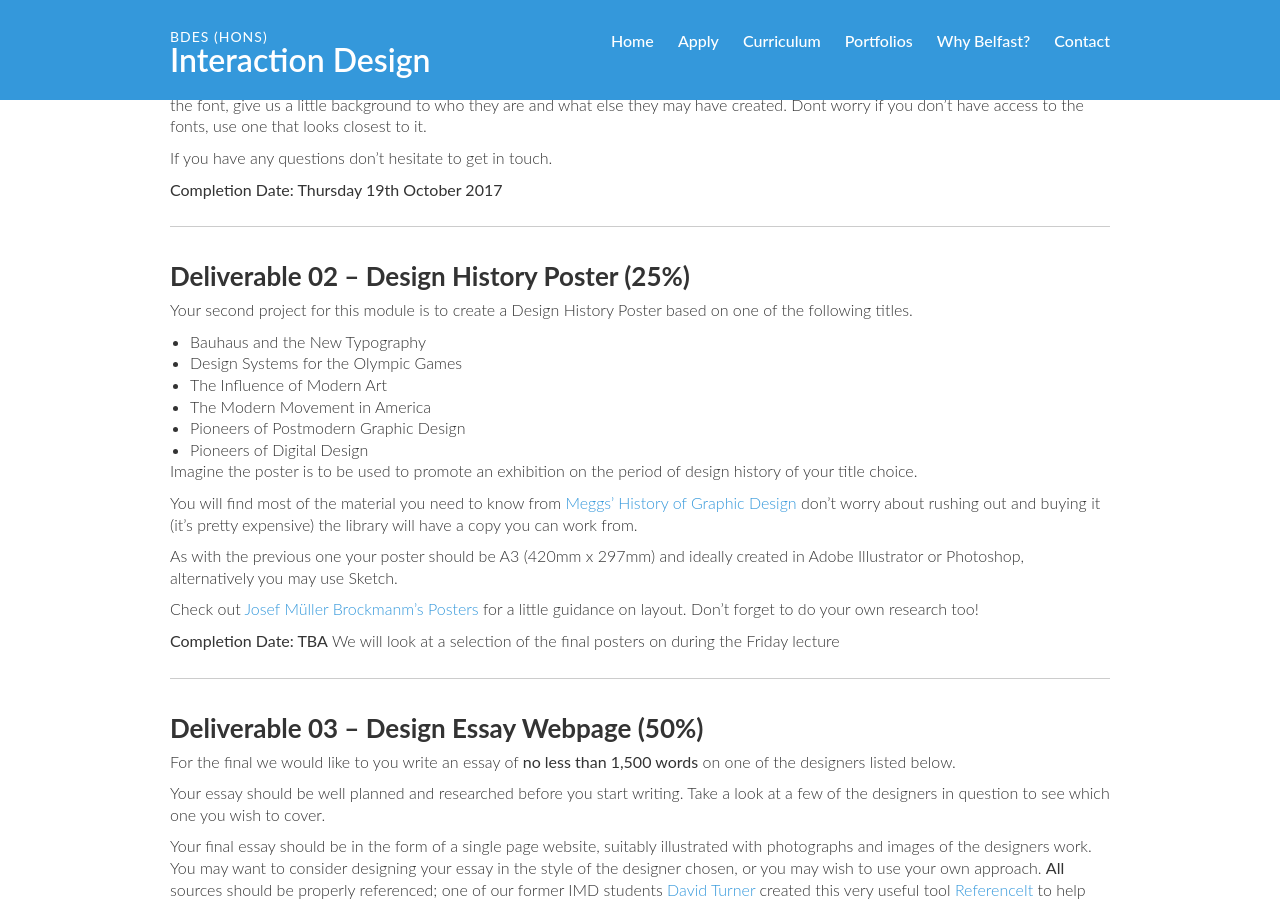
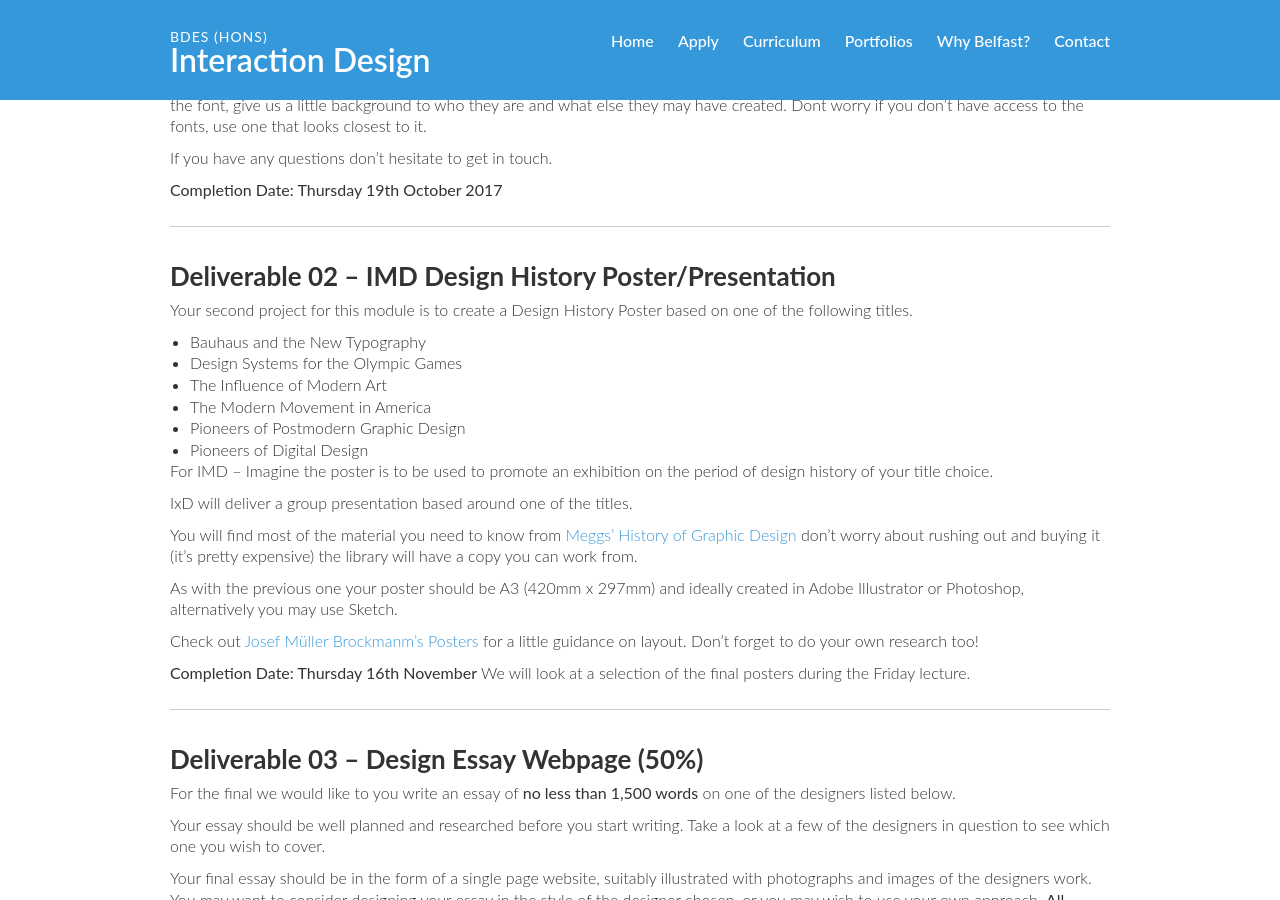
Before and after one commit to ixdbelfast/ixdbelfast.github.io, a Jekyll site: the page built from modules/IXD102/IXD102-Deliverables.md, in a window 1280 px wide and 900 px high, scrolled down 1334 px. Built offline with Jekyll 4.4.1, drawn with Linux system fonts in a browser that asks for light colours; our own code applies the rules of GitHub Pages for plain Markdown files.

Commit message:
Added deadline to deliverables

```diff
--- a/modules/IXD102/IXD102-Deliverables.md
+++ b/modules/IXD102/IXD102-Deliverables.md
@@ -42,8 +42,8 @@ If you have any questions don’t hesitate to get in touch.
 
 ---
 
-Deliverable 02 – Design History Poster (25%)
---------------------------------------------
+Deliverable 02 – IMD Design History Poster/Presentation
+-------------------------------------------------------
 Your second project for this module is to create a Design History Poster based on one of the following titles.
 
 - Bauhaus and the New Typography
@@ -53,7 +53,9 @@ Your second project for this module is to create a Design History Poster based o
 - Pioneers of Postmodern Graphic Design
 - Pioneers of Digital Design
 
-Imagine the poster is to be used to promote an exhibition on the period of design history of your title choice.
+For IMD – Imagine the poster is to be used to promote an exhibition on the period of design history of your title choice.
+
+IxD will deliver a group presentation based around one of the titles.
 
 You will find most of the material you need to know from [Meggs' History of Graphic Design](http://www.amazon.co.uk/Meggs-History-Graphic-Design-Philip/dp/0470168730/ref=dp_ob_title_bk) don't worry about rushing out and buying it (it's pretty expensive) the library will have a copy you can work from.
 
@@ -61,7 +63,7 @@ As with the previous one your poster should be A3 (420mm x 297mm) and ideally cr
 
 Check out [Josef Müller Brockmanm’s Posters](https://uk.pinterest.com/eleventhirty/jmb/) for a little guidance on layout. Don’t forget to do your own research too!
 
-**Completion Date: TBA** We will look at a selection of the final posters on during the Friday lecture
+**Completion Date: Thursday 16th November** We will look at a selection of the final posters  during the Friday lecture.
 
 <!-- ###IMD Poster
 As with the Type Specimen poster which you all managed so well, try to design your poster to fit with the period of design you have chosen. Look at this as an exhibition poster promoting a show celebrating the particular period you have chosen.
```
